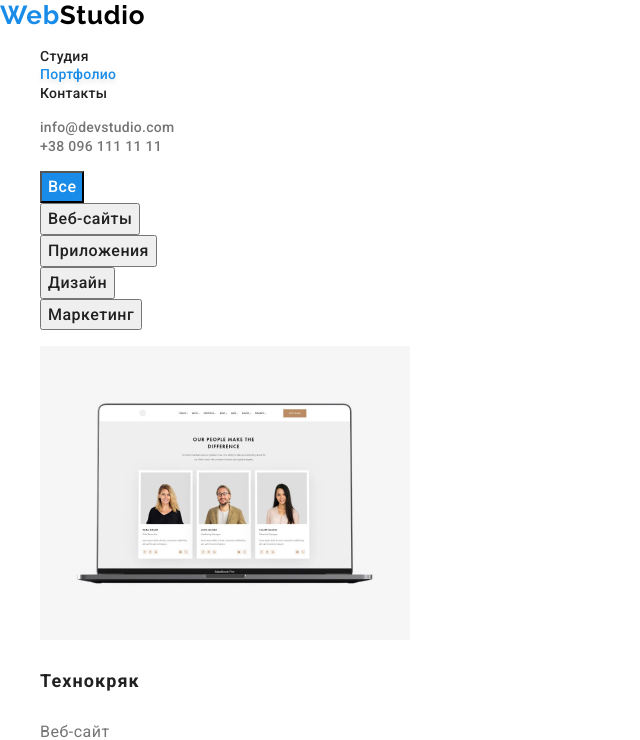
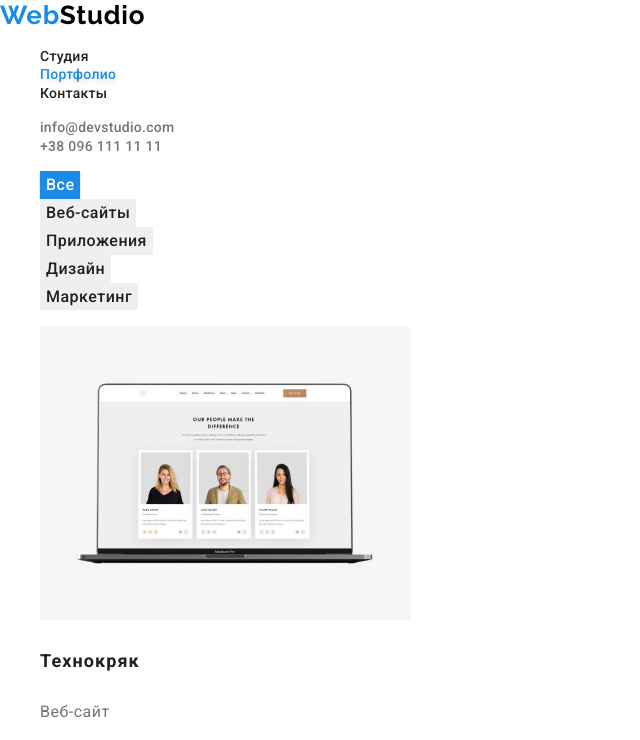
Before and after one commit to MariiaBarsehian/goit-markup-hw-02, a plain HTML site: page portfolio.html in a window 1280 px wide. Both pictures are taken after a click on the button "Все". Shown: the top 740 px of the page, without its empty margins (0-640 px from the left). Drawn offline with nearby package versions, Linux system fonts and the light colour scheme.

Commit message:
кнопки, ховер-фокус, тени

```diff
--- a/css/styles.css
+++ b/css/styles.css
@@ -142,11 +142,19 @@ body {
   text-align: center;
   letter-spacing: 0.03em;
   color: var(--text-color-main);
+  border: none;
+  cursor: pointer;
 }
+.type-selection-btm-all {
+  color: var(--text-color-hover);
+}
+
 .type-selection-btm:hover,
 .type-selection-btm:focus {
   color: var(--text-color-white);
   background-color: var(--text-color-hover);
+  box-shadow: 0px 3px 1px rgba(0, 0, 0, 0.1), 0px 1px 2px rgba(0, 0, 0, 0.08),
+    0px 2px 2px rgba(0, 0, 0, 0.12);
 }
 
 .features {
@@ -196,16 +204,15 @@ body {
 
 .team-members {
   list-style: none;
-  background: var(background-color-main);
-  box-shadow: 0px 1px 3px rgba(0, 0, 0, 0.12), 0px 1px 1px rgba(0, 0, 0, 0.14),
-    0px 2px 1px rgba(0, 0, 0, 0.2);
-  border-radius: 0px 0px 4px 4px;
 }
 
 .team-member-item {
   width: 270px;
   height: 368px;
-  background: var(background-color-main);
+  background-color: var(background-color-main);
+  box-shadow: 0px 1px 3px rgba(0, 0, 0, 0.12), 0px 1px 1px rgba(0, 0, 0, 0.14),
+    0px 2px 1px rgba(0, 0, 0, 0.2);
+  border-radius: 0px 0px 4px 4px;
 }
 
 .team-member-name {
--- a/portfolio.html
+++ b/portfolio.html
@@ -41,7 +41,7 @@
             <h1 hidden>Направления работ</h1>
             <ul class="type-of-works-buttons">
                 <li>
-                    <button class="type-selection-btm" type="button">Все</button>
+                    <button class="type-selection-btm type-selection-btm-all" type="button">Все</button>
                 </li>
                 <li>
                     <button class="type-selection-btm" type="button">Веб-сайты</button>
```
